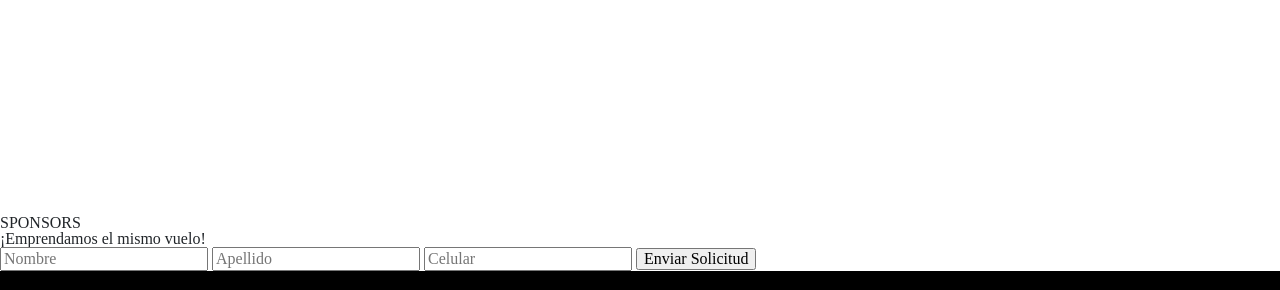
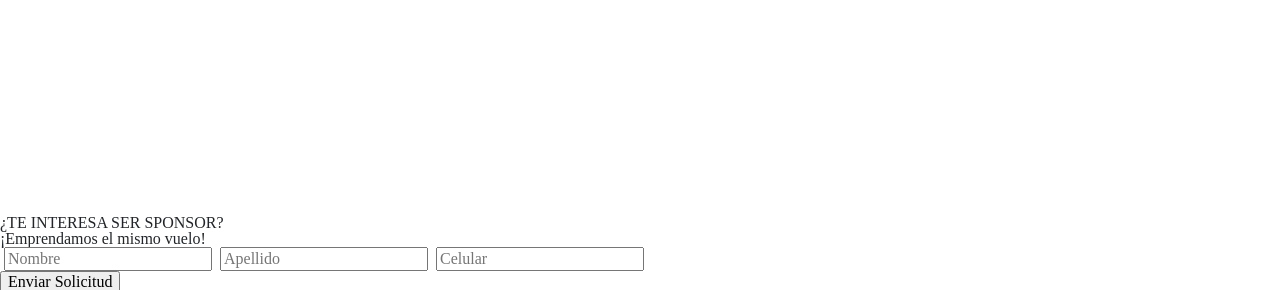
Before and after one commit to michelsalinas26/CoderConf, a website: page index.html in a window 1280 px wide. Shown: the part 3880-4170 px from the top of the page. Drawn offline with nearby package versions, Linux system fonts and the light colour scheme.

Commit message:
cambios en el footer

```diff
--- a/index.html
+++ b/index.html
@@ -257,15 +257,20 @@
     <!-- Octava página (Form para ser sponsor) -->
     <section>
         <div>
-            <h2>SPONSORS</h2>
+            <h2>¿TE INTERESA SER SPONSOR?</h2>
             <h3>¡Emprendamos el mismo vuelo!</h3>
         </div>
         <div>
             <form action="">
-                <input type="text" name="" id="" placeholder="Nombre">
-                <input type="text" name="" id="" placeholder="Apellido">
-                <input type="text" name="" id="" placeholder="Celular">
-                <input type="submit" value="Enviar Solicitud">
+                <label for="nombre"></label>
+                <input type="text" name="nombre" id="" placeholder="Nombre">
+                <label for="email"></label>
+                <input type="email" name="email" id="" placeholder="Apellido">
+                <label for="celular"></label>
+                <input type="text" name="celular" id="" placeholder="Celular">
+                <div>
+                    <input type="submit" value="Enviar Solicitud">
+                </div>
             </form>
         </div>
     </section>
--- a/scss/_footerPage.scss
+++ b/scss/_footerPage.scss
@@ -1,6 +1,6 @@
 .footerPage {
     width: 100%;
-    height: 40vh;
+    height: 60vh;
     padding: 25px;
     background-color: black;
     display: grid;
```
Also changed, not shown: css/style.css.
